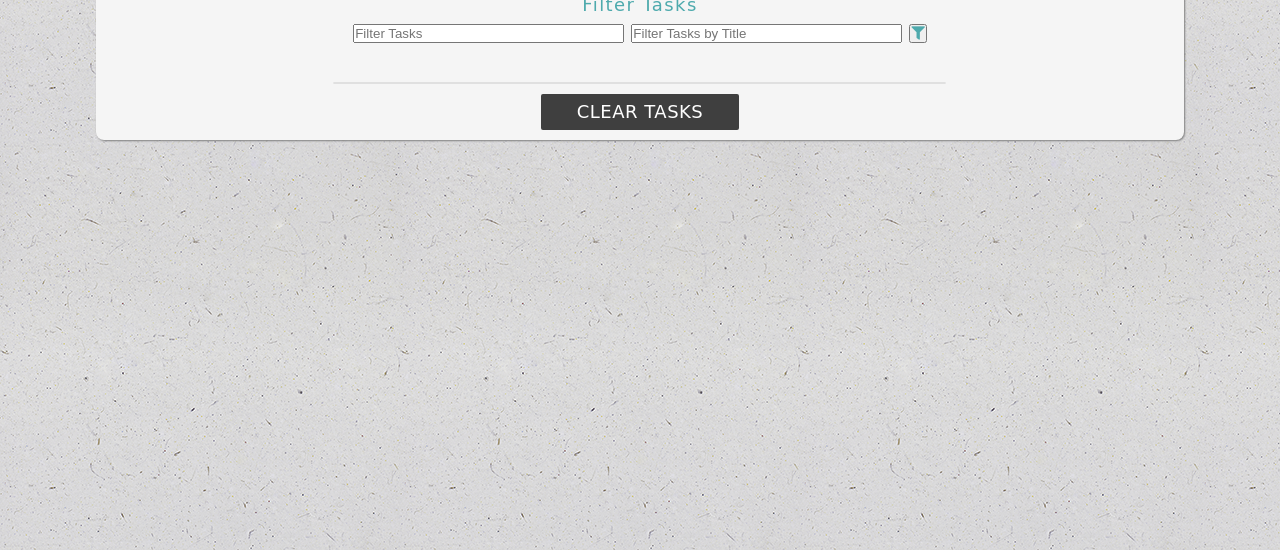
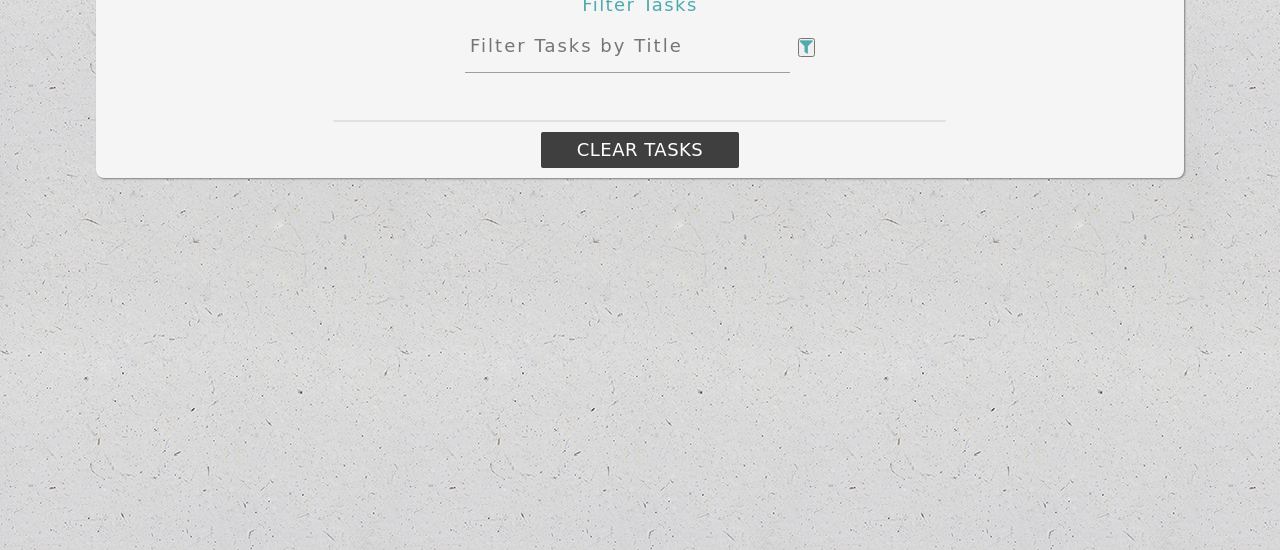
Before and after one commit to orszolka108/ToDoList, a website: page index.html in a window 1280 px wide. Shown: the part 250-800 px from the top of the page. Drawn offline with Linux system fonts and the light colour scheme; a web font is replaced by a local one.

Commit message:
Style - poprawki

```diff
--- a/index.html
+++ b/index.html
@@ -44,8 +44,7 @@
                 <label for="filter">Filter Tasks</label><br>
                 <div class="filter-box">
 
-                    <input class="filter" type="text" name="filter" placeholder="Filter Tasks">
-                    <input class="filter" type="text" name="filter" placeholder="Filter Tasks by Title">
+                    <input id = "filter" class="filter" type="text" name="filter" placeholder="Filter Tasks by Title">
                     <button class="filter-button"><span class="fas fa-filter"></span></button>
 
                         <ul class="filter-list">
--- a/scss/main.scss
+++ b/scss/main.scss
@@ -127,10 +127,10 @@ label {
 .filter-button {
     text-decoration: none;
 }
-.filter {
-    width: 25%;
+
+#filter {
+    width: 30%;
 }
-
 .filter-list {
     list-style: none;
     text-align: left;
```
Also changed, not shown: css/main.css.
